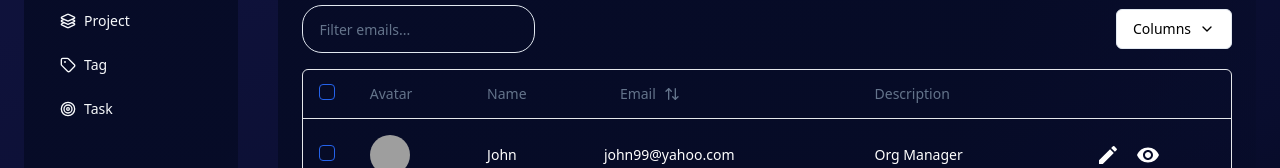
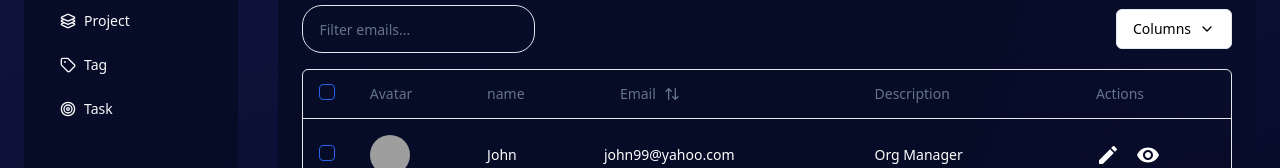
Before and after one commit to lalitjakhar/vision-ui, a Next.js app: page / in a window 1280 px wide. Shown: the part 155-323 px from the top of the page. Built offline with nearby package versions, Linux system fonts and the light colour scheme; grey boxes are pictures that could not be loaded.

Commit message:
initial commit

```diff
--- a/src/components/appComponent/company/Company.jsx
+++ b/src/components/appComponent/company/Company.jsx
@@ -41,46 +41,41 @@ import {
 import { Button2 } from "@/components/ui/button2";
 import { Button } from "@/components/ui/button";
 
-// const handleEdit =()=>{
-//   event.preventDefault();
-//   set
-// }
-
 const data = [
   {
-    id: "m5gr84i9",
+    id: "1",
     description: "Org Manager",
-    Name: "John",
+    name: "John",
     email: "John99@yahoo.com",
   },
   {
-    id: "3u1reuv4",
+    id: "2",
     description: "Developer",
-    Name: "Deox",
+    name: "Deox",
     email: "Deox45@gmail.com",
   },
   {
-    id: "derv1ws0",
+    id: "3",
     description: "Project Manager",
-    Name: "Maskk",
+    name: "Maskk",
     email: "Maskk44@gmail.com",
   },
   {
-    id: "5kma53ae",
+    id: "4",
     description: "UI/UX designer",
-    Name: "Proff",
+    name: "Proff",
     email: "proff@gmail.com",
   },
   {
-    id: "bhqecj4p",
+    id: "5",
     description: "Developer",
-    Name: "Oopss",
+    name: "Oopss",
     email: "opss@hotmail.com",
   },
   {
-    id: "3u1reuv4",
+    id: "6",
     description: "Developer",
-    Name: "Deox",
+    name: "Deox",
     email: "Deox45@gmail.com",
   },
 ];
@@ -113,7 +108,7 @@ export const columns = [
     header: "Avatar",
     cell: ({ row }) => (
       <Avatar
-        alt={row.getValue("Name")}
+        alt={row.getValue("name")}
         src={`url_to_avatar/${row.original.id}.jpg`}
       />
     ),
@@ -121,9 +116,9 @@ export const columns = [
     enableHiding: false,
   },
   {
-    accessorKey: "Name",
-    header: "Name",
-    cell: ({ row }) => <div className="capitalize">{row.getValue("Name")}</div>,
+    accessorKey: "name",
+    header: "name",
+    cell: ({ row }) => <div className="capitalize">{row.getValue("name")}</div>,
   },
   {
     accessorKey: "email",
@@ -152,6 +147,7 @@ export const columns = [
   {
     id: "actions",
     enableHiding: false,
+    header: "Actions",
     cell: ({ row }) => {
       const actions = row.original;
 
@@ -172,10 +168,10 @@ export const columns = [
                 </DialogHeader>
                 <div className="grid gap-4 py-4">
                   <div className="grid items-center gap-2">
-                    <Typography>Name</Typography>
+                    <Typography>name</Typography>
                     <Input
-                      id="Name"
-                      defaultValue={row?.original?.Name}
+                      id="name"
+                      defaultValue={row?.original?.name}
                       className="col-span-3"
                     />
                   </div>
```
